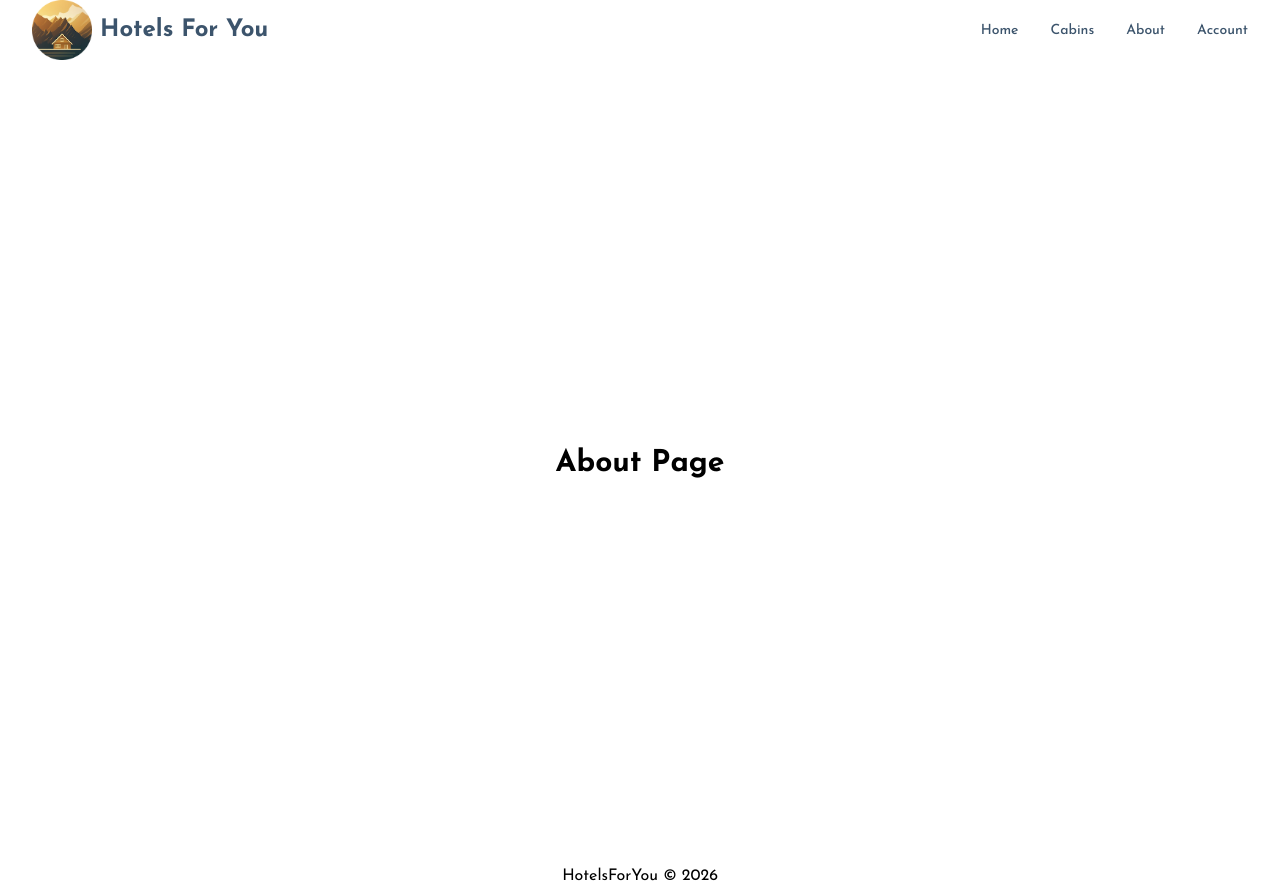
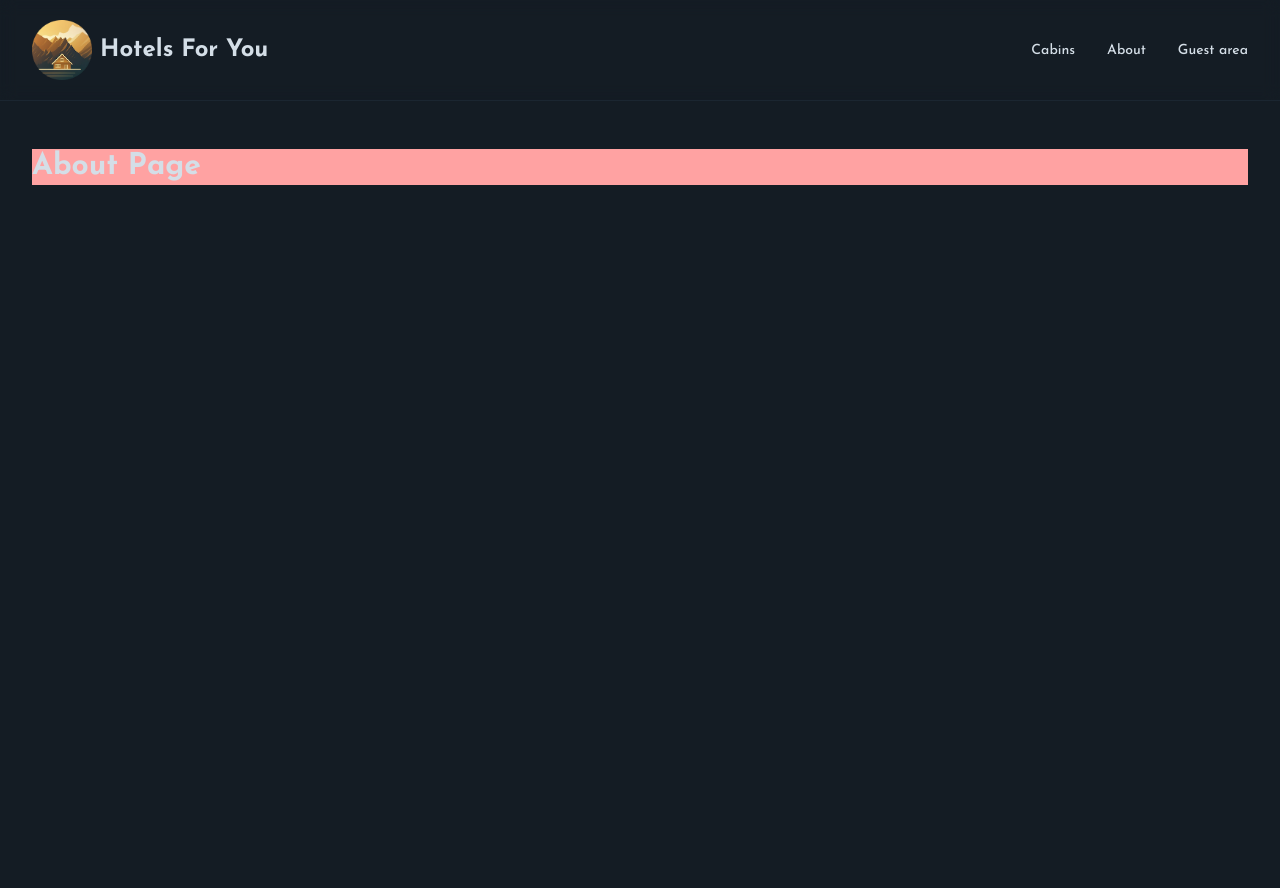
Before and after one commit to Ralpmike/hotels-furs, a Next.js app: page /about in a window 1280 px wide. After the commit the page ends 800 px from the top, so only its background shows below. Built offline with nearby package versions, Linux system fonts and the light colour scheme.

Commit message:
refactor: reorganize navigation and logo components into a common directory with data-driven links

```diff
--- a/app/about/page.tsx
+++ b/app/about/page.tsx
@@ -5,7 +5,7 @@ export const metadata = {
 
 export default function page() {
     return (
-        <div className="h-screen flex justify-center items-center">
+        <div className="">
             <h1 className="text-3xl font-bold">About Page</h1>
         </div>
     );
--- a/app/components/Navigation.tsx
+++ /dev/null
@@ -1,48 +0,0 @@
-import Link from "next/link";
-import Logo from "./Logo";
-
-export default function Navigation() {
-  return (
-    <header className="w-full min-h-16 h-full backdrop-blur-sm z-50 sticky top-0">
-      <div className="container mx-auto px-4 sm:px-6 lg:px-8">
-        <nav className="flex justify-between items-center">
-          <Logo />
-          <ul className="hidden md:flex items-center gap-x-8">
-              <li>
-                <Link
-                  href="/"
-                  className="text-sm font-medium text-primary-700 hover:text-primary-600 transition-colors"
-                >
-                  Home
-                </Link>
-              </li>
-              <li>
-                <Link
-                  href="/cabins"
-                  className="text-sm font-medium text-primary-700 hover:text-primary-600 transition-colors"
-                >
-                  Cabins
-                </Link>
-              </li>
-              <li>
-                <Link
-                  href="/about"
-                  className="text-sm font-medium text-primary-700 hover:text-primary-600 transition-colors"
-                >
-                  About
-                </Link>
-              </li>
-              <li>
-                <Link
-                  href="/account"
-                  className="text-sm font-medium text-primary-700 hover:text-primary-600 transition-colors"
-                >
-                  Account
-                </Link>
-              </li>
-            </ul>
-        </nav>
-      </div>
-    </header>
-  );
-}
--- a/app/components/Logo.tsx
+++ b/app/components/common/Logo.tsx
@@ -5,7 +5,7 @@ export default function Logo() {
   return (
     <Link href="/" className="flex items-center gap-2">
       <Image src="/logo.png" alt="Logo" width={60} height={60} className="rounded-md" />
-      <span className="text-primary-700 font-bold text-2xl">Hotels For You</span>
+      <span className="font-bold text-2xl hover:text-accent-400  text-primary-100">Hotels For You</span>
     </Link>
   );
 }
--- /dev/null
+++ b/app/components/common/Navigation.tsx
@@ -0,0 +1,27 @@
+import Link from "next/link";
+import Logo from "./Logo";
+import { NavigationItems } from "../layout/navigation";
+
+export default function Navigation() {
+  return (
+    <header className="w-full border-b border-primary-900 min-h-16 h-full backdrop-blur-sm z-50 px-8 sticky top-0 py-5">
+      <div className="container mx-auto">
+        <nav className="flex justify-between items-center">
+          <Logo />
+          <ul className="hidden md:flex items-center gap-x-8">
+            {NavigationItems.map((item, index) => (
+              <li key={index}>
+                <Link
+                  href={item.path}
+                  className="text-sm font-medium hover:text-accent-400 transition-colors"
+                >
+                  {item.name}
+                </Link>
+              </li>
+            ))}
+          </ul>
+        </nav>
+      </div>
+    </header>
+  );
+}
--- /dev/null
+++ b/app/components/layout/navigation.ts
@@ -0,0 +1,11 @@
+
+type INavigationItems = {
+  name: string;
+  path: string;
+};
+
+export const NavigationItems: INavigationItems[] = [
+  { name: "Cabins", path: "/cabins" },
+  { name: "About", path: "/about" },
+  { name: "Guest area", path: "/account" },
+];
--- a/app/layout.tsx
+++ b/app/layout.tsx
@@ -1,14 +1,13 @@
 import type { Metadata } from "next";
 import { Josefin_Sans } from "next/font/google";
 import "./globals.css";
-import Navigation from "./components/Navigation";
+import Navigation from "./components/common/Navigation";
 
 const josefin = Josefin_Sans({
-  variable: "--font-josefin-sans",
   subsets: ["latin"],
   weight: ["400", "500", "600", "700"],
   display: "swap",
-})
+});
 
 export const metadata: Metadata = {
   // title: "Hotels for you",
@@ -20,7 +19,7 @@ export const metadata: Metadata = {
   description: "Find your next hotel with ease with Hotels For You",
 };
 
-console.log(josefin)
+console.log(josefin);
 
 export default function RootLayout({
   children,
@@ -29,16 +28,11 @@ export default function RootLayout({
 }>) {
   return (
     <html lang="en" className={`${josefin.className} h-full antialiased`}>
-      <body className="min-h-full flex flex-col">
+      <body className="min-h-screen flex flex-col bg-primary-950 text-primary-100 ">
         <Navigation />
-        <main className="mx-auto grow">
-          {children}
-        </main>
-        <footer>
-          <div className="container mx-auto">
-            <p className="text-center text-muted-foreground">HotelsForYou &copy; 2026</p>
-          </div>
-        </footer>
+        <div className="flex-1 px-8 py-12">
+          <main className="container mx-auto bg-red-300">{children}</main>
+        </div>
       </body>
     </html>
   );
```
